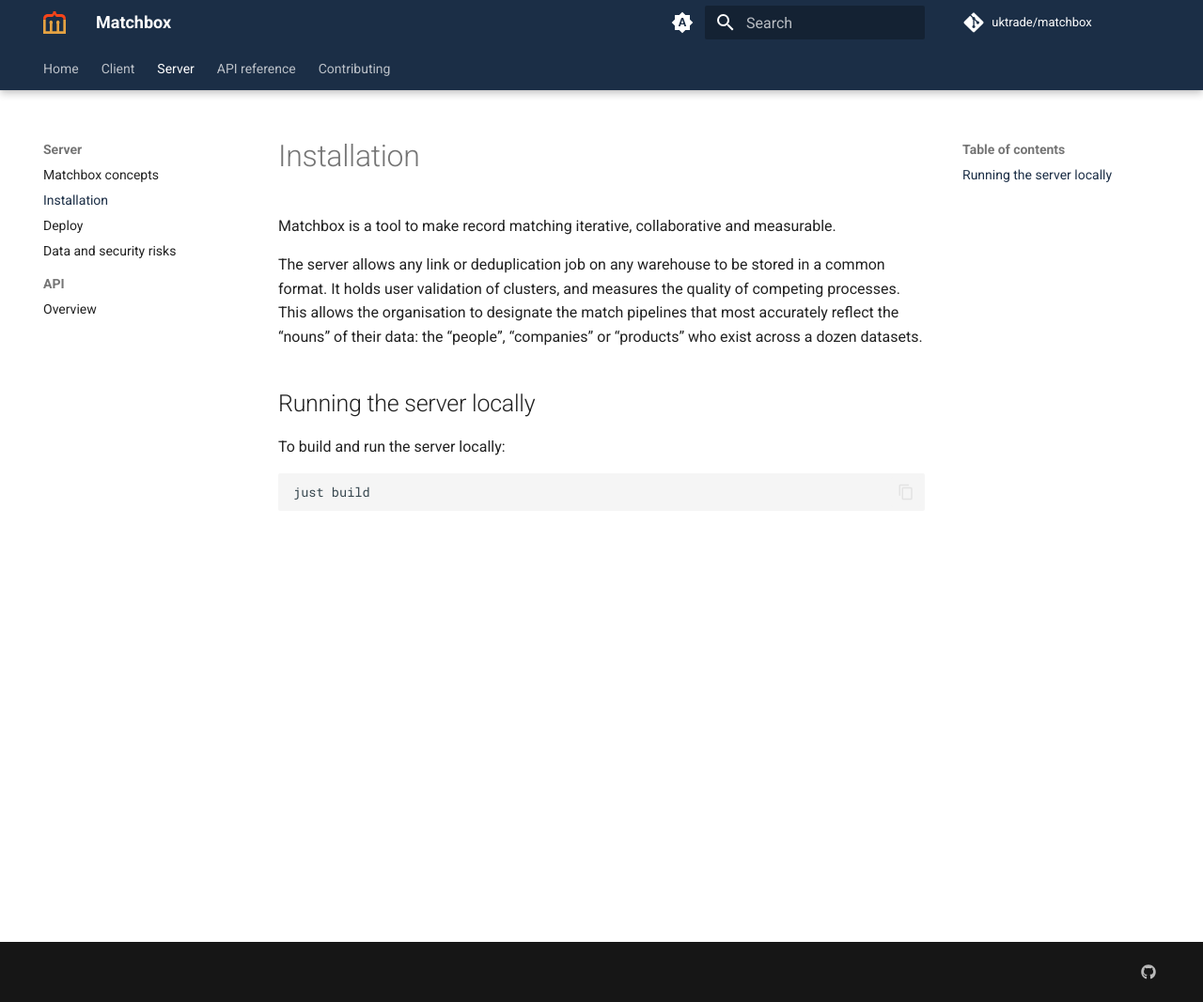
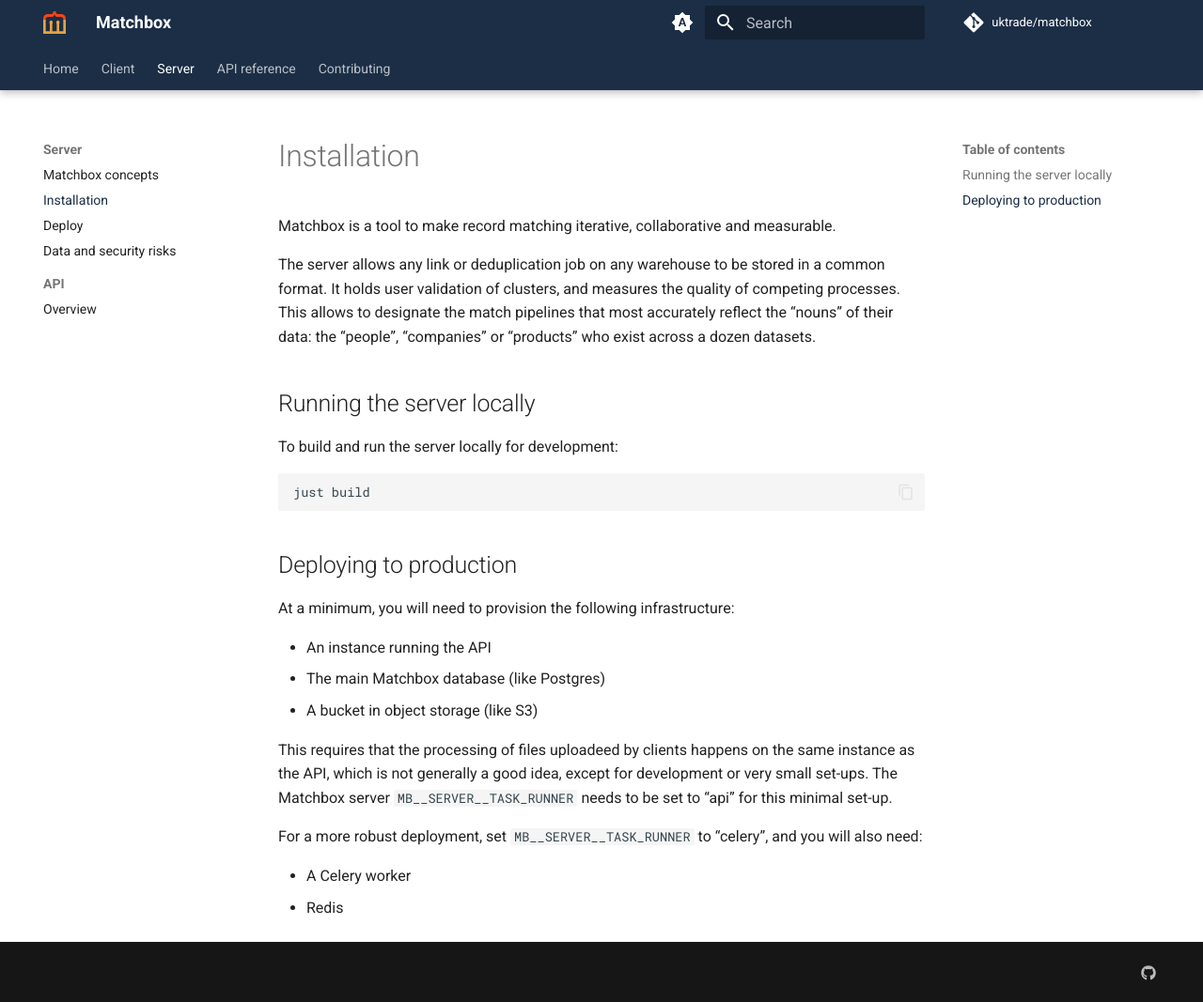
Before and after one commit to will-langdale/matchbox, an MkDocs documentation site: the page built from docs/server/install.md, in a window 1280 px wide and 1067 px high. Shown: the whole window at 94% size. Built offline with MkDocs 1.6.1 and Material for MkDocs 9.7.7, drawn with Linux system fonts in a browser that asks for light colours; comment, search, counter and statistics services are not loaded.

Commit message:
Add modicum of productionising info

````diff
--- a/docs/server/install.md
+++ b/docs/server/install.md
@@ -1,11 +1,26 @@
 Matchbox is a tool to make record matching iterative, collaborative and measurable.
 
-The server allows any link or deduplication job on any warehouse to be stored in a common format. It holds user validation of clusters, and measures the quality of competing processes. This allows the organisation to designate the match pipelines that most accurately reflect the "nouns" of their data: the "people", "companies" or "products" who exist across a dozen datasets.
+The server allows any link or deduplication job on any warehouse to be stored in a common format. It holds user validation of clusters, and measures the quality of competing processes. This allows to designate the match pipelines that most accurately reflect the "nouns" of their data: the "people", "companies" or "products" who exist across a dozen datasets.
 
 ## Running the server locally
 
-To build and run the server locally:
+To build and run the server locally for development:
 
 ```shell
 just build
 ```
+
+## Deploying to production
+
+At a minimum, you will need to provision the following infrastructure:
+
+* An instance running the API
+* The main Matchbox database (like Postgres)
+* A bucket in object storage (like S3)
+
+This requires that the processing of files uploadeed by clients happens on the same instance as the API, which is not generally a good idea, except for development or very small set-ups. The Matchbox server `MB__SERVER__TASK_RUNNER` needs to be set to "api" for this minimal set-up.
+
+For a more robust deployment, set `MB__SERVER__TASK_RUNNER` to "celery", and you will also need:
+
+* A Celery worker
+* Redis
````
